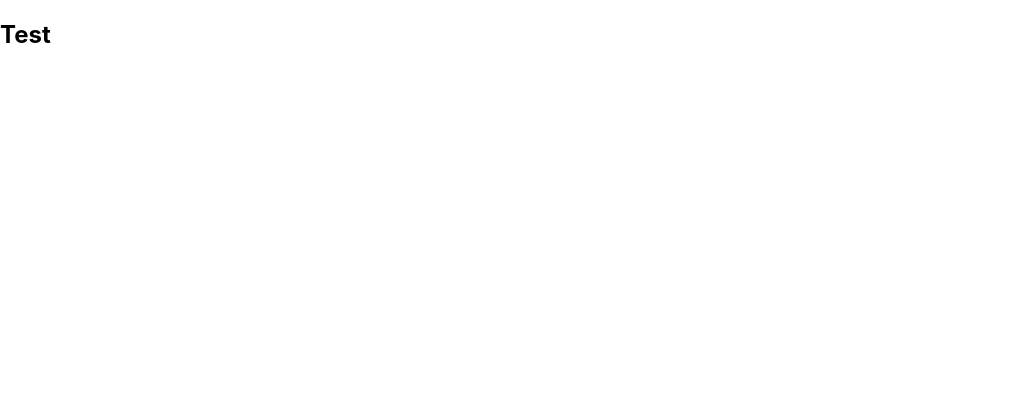
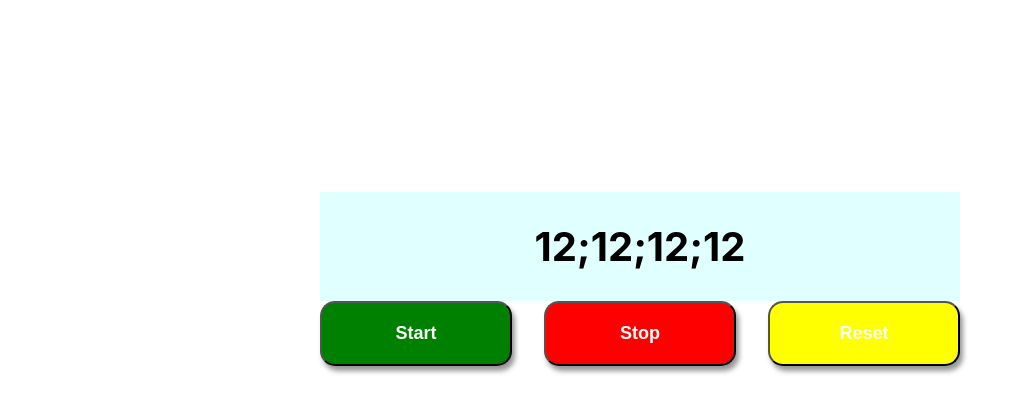
Before and after one commit to maksymovych/react-hw, a React (Create React App) app: page / in a window 1280 px wide. Shown: the top 412 px of the page, without its empty margins (0-1029 px from the left). Built offline with nearby package versions, Linux system fonts and the light colour scheme.

Commit message:
start the project

```diff
--- a/src/App.js
+++ /dev/null
@@ -1,11 +0,0 @@
-
-
-function App() {
-  return (
-    <div >
-      <h2>Test</h2>
-    </div>
-  );
-}
-
-export default App;
--- /dev/null
+++ b/src/components/App.css
@@ -0,0 +1,8 @@
+button{
+	background-color: lightcoral;
+}
+
+.container{
+	width: 50%;
+	margin: 15% auto;
+}
--- /dev/null
+++ b/src/components/App.js
@@ -0,0 +1,90 @@
+import { useEffect, useState } from "react";
+import "./App.css";
+import Controls from "./Controls/Controls";
+import ListHistory from "./ListHistory/ListHistory";
+import Timer from "./Timer/Timer";
+
+let interval = null;
+function App() {
+  const [isStart, setIsStart] = useState(false);
+  const [timer, setTimer] = useState(changeTime(0, 0, 0, 0));
+  const [listHistory, setListHistory] = useState([]);
+  // useEffect()
+
+  const buttonStart = { color: "green", body: "Start", onClick: start };
+  const buttonContinue = { color: "purple", body: "Continue", onClick: cont };
+  const buttons = [
+    { color: "red", body: "Stop", onClick: stop },
+    { color: "yellow", body: "Reset", onClick: reset },
+  ];
+
+  let shownButtons = isStart
+    ? [buttonContinue, ...buttons]
+    : [buttonStart, ...buttons];
+
+  function changeTime(hours, minutes, seconds, miliseconds) {
+    return {
+      hours,
+      minutes,
+      seconds,
+      miliseconds,
+    };
+  }
+  function addToHistory(time) {
+    setListHistory([...listHistory, time]);
+    console.log(Object.values(listHistory))
+  }
+  function timerBegin() {
+    // setInterval(()=>changeTime(12,12,12,112), 1000)
+  }
+
+  function timerStop() {
+    return "susus";
+  }
+
+  function start() {
+    return setIsStart(true);
+  }
+  function cont() {
+    return setIsStart(false);
+  }
+  function stop() {
+    const timeObject = changeTime(1, 2, 3, 9);
+    setIsStart(false);
+    setTimer(timeObject);
+    addToHistory(timeObject);
+    return;
+  }
+  function reset() {
+    setIsStart(false);
+    addToHistory(timer);
+  }
+
+  function timeToString() {
+    function withZero(number){
+      return number.toString().padStart(2, '0');
+    }
+    function withWZero(number){
+      return number.toString().padStart(4, '0');
+    }
+    return listHistory.map(({hours, minutes, seconds, miliseconds})=>
+       `${withZero(hours)}:${withZero(minutes)}:${withZero(seconds)}:${withWZero(miliseconds)}`
+    )
+
+  };
+
+  const list = timeToString()
+  console.log(list)
+  isStart ? timerBegin() : timerStop();
+
+  return (
+    <div className="container">
+      <Timer currentTime='12;12;12;12'
+      />
+      <Controls setStart={setIsStart} buttons={shownButtons} />
+      <ListHistory list={list} />
+    </div>
+  );
+}
+
+export default App;
--- /dev/null
+++ b/src/components/Controls/Controls.jsx
@@ -0,0 +1,18 @@
+import React from 'react';
+import { v4 as uuidv4 } from 'uuid';
+import Button from '../../ui/button/Button';
+import s from './Controls.module.css';
+
+
+function Controls({buttons, setIsStart}) {
+	const controlPanel = buttons.map(unit=>
+<Button key={uuidv4()} color={unit.color} onClick={unit.onClick}>{unit.body}</Button>
+	);
+	return (
+		<div className={s.controls}>
+			{controlPanel}
+		</div>
+	 );
+}
+
+export default Controls;
--- /dev/null
+++ b/src/components/Controls/Controls.module.css
@@ -0,0 +1,4 @@
+.controls{
+	display: flex;
+	justify-content: space-between;
+}
--- /dev/null
+++ b/src/components/ListHistory/ListHistory.jsx
@@ -0,0 +1,16 @@
+import React from 'react';
+import s from './ListHistory.module.css';
+
+function ListHistory({list}) {
+	console.log(list)
+	const listOfSavedTime = list.map((item, i)=>(
+		<li key={i}>{item}</li>
+		))
+	return (
+		<ul className={s.list}>
+			{listOfSavedTime}
+		</ul>
+	 );
+}
+
+export default ListHistory;
--- /dev/null
+++ b/src/components/ListHistory/ListHistory.module.css
@@ -0,0 +1,4 @@
+.list{
+	list-style: none;
+	font-size: 20px;
+}
--- /dev/null
+++ b/src/components/Timer/Timer.jsx
@@ -0,0 +1,12 @@
+import React from 'react';
+import s from './Timer.module.css';
+
+function Timer({currentTime}) {
+	return (
+		<div className={s.timer}>
+			<span>{currentTime}</span>
+		</div>
+	 );
+}
+
+export default Timer;
--- /dev/null
+++ b/src/components/Timer/Timer.module.css
@@ -0,0 +1,7 @@
+.timer{
+	font-size: 40px;
+	padding: 30px;
+	font-weight: bold;
+	background-color: lightcyan;
+	text-align: center;
+}
--- a/src/index.js
+++ b/src/index.js
@@ -1,15 +1,11 @@
 import React from 'react';
 import ReactDOM from 'react-dom';
 import './index.css';
-import App from './App';
+import App from './components/App';
 import reportWebVitals from './reportWebVitals';
 
 ReactDOM.render(
     <App />,
   document.querySelector('#root')
 );
-
-// If you want to start measuring performance in your app, pass a function
-// to log results (for example: reportWebVitals(console.log))
-// or send to an analytics endpoint. Learn more: https://bit.ly/CRA-vitals
 reportWebVitals();
--- /dev/null
+++ b/src/ui/button/Button.jsx
@@ -0,0 +1,11 @@
+import React from 'react';
+import s from './Button.module.css';
+
+function Button({color, children, onClick}) {
+	const styleColor = {backgroundColor: color}
+	return (
+		<button style={styleColor} onClick={onClick} className={s.buttonDefault}>{children}</button>
+	 );
+}
+
+export default Button;
--- /dev/null
+++ b/src/ui/button/Button.module.css
@@ -0,0 +1,11 @@
+.buttonDefault{
+	padding: 20px 0;
+	border-radius: 15px;
+	color: white;
+	font-size: large;
+	font-weight: bold;
+	box-shadow: 3px 5px 5px rgba(115, 117, 117, 0.753);
+	cursor: pointer;
+	outline: none;
+	width: 30%;
+}
```
